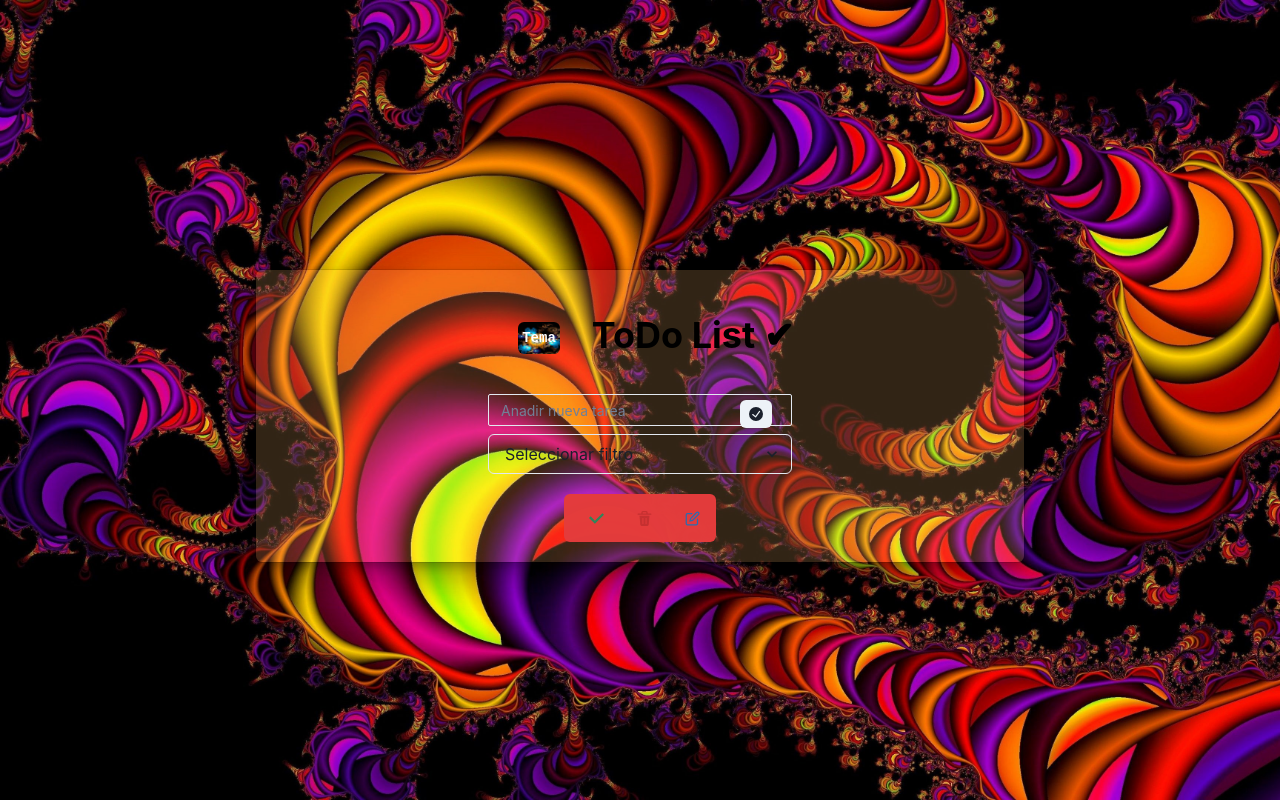
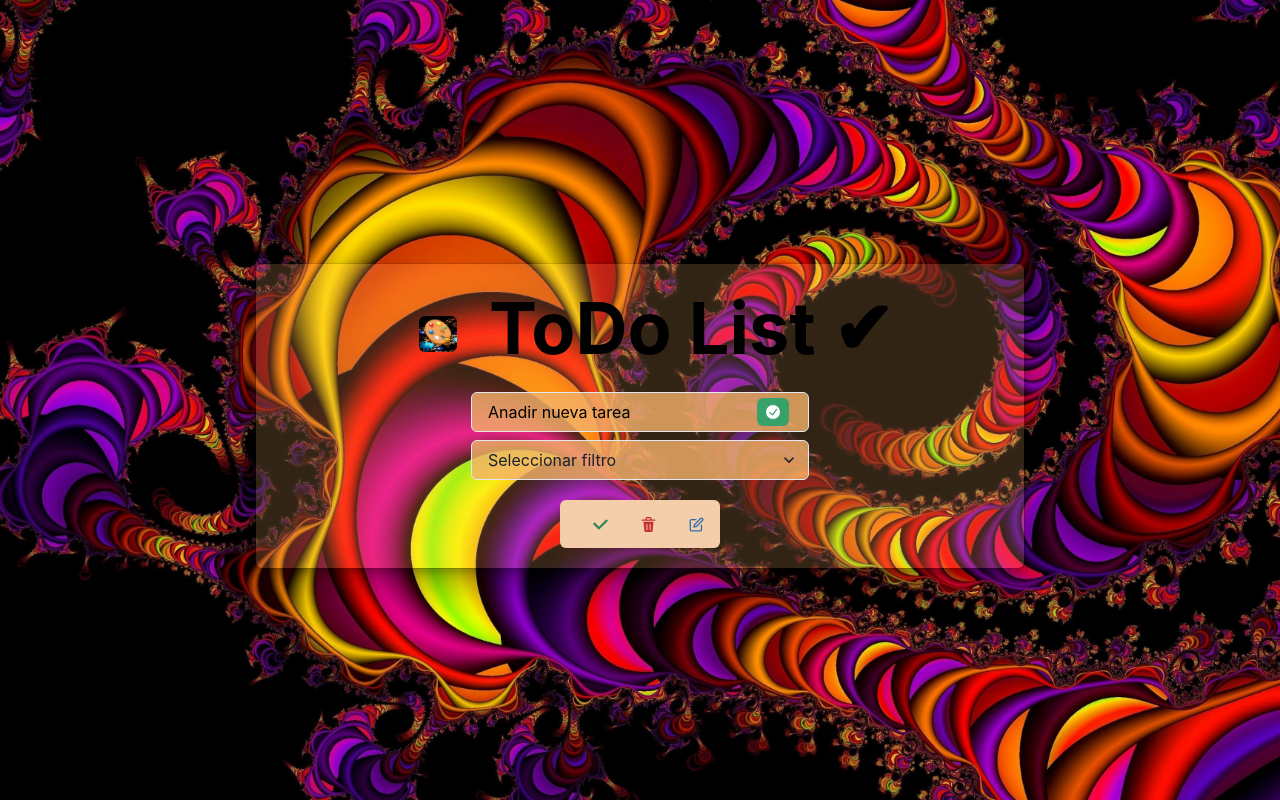
Before and after one commit to cintyy73/todo-list-react, a React (Vite) app: page / in a window 1280 px wide. Both pictures are taken after a click on the button 756 px from the left and 438 px from the top of the page. Built offline with nearby package versions, Linux system fonts and the light colour scheme.

Commit message:
Cambio funcionalidad a Eliminar, editar y  agrego estilos

```diff
--- a/src/App.jsx
+++ b/src/App.jsx
@@ -1,11 +1,16 @@
+import {
+  Box,
+  Button,
+  Heading,
+  VStack,
+  Center,
+  Tooltip
+} from "@chakra-ui/react"
+
 import { useState } from 'react'
-import { Box, Button, Heading, VStack, Center} from "@chakra-ui/react"
 import { getItemLS } from './utils/js/utils'
-
 import Header from "./components/Header/Header"
 import List from './components/List/List'
-//import DrawerExample from './components/Drawer/Drawer'
-
 import img0 from "./assets/background/img-10.jpg"
 import img1 from "./assets/background/img-1.jpg"
 import img2 from "./assets/background/img-2.jpg"
@@ -19,7 +24,7 @@ import img9 from "./assets/background/img-9.jpg"
 import img10 from "./assets/background/img-11.jpg"
 
 
-const images = [img10, img1, img2, img3, img4, img5, img6, img7, img8, img9, img0]
+const images = [img10, img1, img2, img3, img4, img5, img6, img7, img8, img9, img0]//falta validacion para q no se repita el index
 
 function App() {
   const [value, setValue] = useState({
@@ -39,7 +44,6 @@ function App() {
 
     <Box
       width={{base:'80%', md:'60%'}}
-
       marginTop={8}
       background='rgba(246, 178, 107, 0.2)'
       boxShadow='dark-lg'
@@ -53,26 +57,26 @@ function App() {
       <VStack
         color='current'>
         <Heading
+          size={{base:'2xl', xl:'4xl'}}
           color='rgba(0, 0, 0, 1)'
-          textAlign='center'
-        >
+          textAlign='center'>
+          <Tooltip label='Cambiar fondo' background='rgba(246, 178, 107, 0.8)' >
             <Button
               display={{base:'none', md:'inline'}}
               type='button'
-            size='sm'
+              size='xl'
+              fontSize='2xl'
               fontFamily='monospace'
-
               colorScheme='orange'
               bgImage={`url(${images[index +1 || index-1]})`}
               backgroundSize='cover'
               margin={8}
               padding={1}
-            onClick={()=>setIndex(Math.floor(Math.random()*10))}
-          >  Tema
+              onClick={()=>setIndex(Math.floor(Math.random()*10))} >
+                🎨
             </Button>
-
+          </Tooltip>
           ToDo List ✔
-
         </Heading>
         <Header
           value={value}
--- a/src/components/Header/Header.jsx
+++ b/src/components/Header/Header.jsx
@@ -1,7 +1,16 @@
+import {
+    VStack,
+    HStack,
+    IconButton,
+    Input,
+    Select,
+    list,
+    InputRightElement,
+    InputGroup,
+    Tooltip
+} from '@chakra-ui/react'
 import { CheckCircleIcon } from '@chakra-ui/icons'
-import { VStack, HStack,  IconButton, Input, Select, list, InputRightElement, InputGroup } from '@chakra-ui/react'
 import { setItemLS } from '../../utils/js/utils'
-// import { useState } from 'react'
 
 const Header = ({ value, setValue}) => {
     const handleChange = (event) => {
@@ -21,6 +30,7 @@ const handleList = () => {
                 complete:false
             }]
         })
+
         setItemLS('tasks',[...value.list, {
             ...list,
             task: value.task,
@@ -30,32 +40,38 @@ const handleList = () => {
         }]
         )
     }
+
     return (
         <VStack>
 
             <HStack >
 
-                <InputGroup size='md'>
+                <InputGroup  size='md'>
 
                     <Input
+
                         pr='4.5rem'
                         type='text'
                         name='task'
                         value={value.task}
                         onChange={handleChange}
                         placeholder='Anadir nueva tarea'
-                        size='sm'
+                        _placeholder={{color:'black'}}
+                        background='rgba(246, 178, 107, 0.8)'
+
                     />
 
                    <InputRightElement width='4.5rem'>
-
+                        <Tooltip
+                            label='Añadir tarea' background='green.400'>
                             <IconButton
+                                colorScheme='green'
                                 h='1.75rem'
                                 size='sm'
                                 onClick={handleList}
                                 icon={<CheckCircleIcon />}
                             />
-
+                        </Tooltip>
                     </InputRightElement>
 
                 </InputGroup>
@@ -66,11 +82,32 @@ const handleList = () => {
                 name='filter'
                 value={value.filter}
                 onChange={handleChange}
+                _placeholder={{color:'black'}}
+                background='rgba(246, 178, 107, 0.8)'
+
             >
-                <option value='all'>Seleccionar filtro</option>
-                <option value='all'>Todas las tareas</option>
-                <option value='complete'>Tareas listas</option>
-                <option value='pending'>Tareas pendientes</option>
+                <option
+                    style={{color:"black", background:"rgba(246, 178, 107, 0.8)"}}
+                    value='all'>
+                    Seleccionar filtro
+                </option>
+
+                <option
+                    style={{color:"black", background:"rgba(246, 178, 107, 0.8)"}}
+                    value='all'>
+                    Todas las tareas
+                </option>
+
+                <option
+                    style={{color:"black", background:"rgba(246, 178, 107, 0.8)"}}                value='complete'>
+                    Tareas completadas
+                </option>
+
+                <option
+                    style={{color:"black", background:"rgba(246, 178, 107, 0.8)"}}                 value='pending'>
+                    Tareas pendientes
+                </option>
+
             </Select>
 
         </VStack>
--- a/src/components/Item/Item.jsx
+++ b/src/components/Item/Item.jsx
@@ -1,19 +1,21 @@
+import { setItemLS } from '../../utils/js/utils'
+import { useState,useRef } from 'react'
 import { CheckIcon,  EditIcon,  DeleteIcon } from "@chakra-ui/icons"
 import {
   IconButton,
   useDisclosure,
-  HStack, Button,
-  // Modal,
-  // ModalOverlay,
-  // ModalContent,
-  // ModalHeader,
-  // ModalFooter,
-  // ModalBody,
-  // ModalCloseButton,
-  EditableTextarea,
-  EditablePreview,
-  Editable,
-  EditableInput,
+  Stack, Button,
+  // EditableTextarea,
+  // EditablePreview,
+  // Editable,
+  // EditableInput,
+  Modal,
+  ModalOverlay,
+  ModalContent,
+  ModalHeader,
+  ModalFooter,
+  ModalBody,
+  ModalCloseButton,
   Input,
   Text,
   ButtonGroup,
@@ -24,75 +26,101 @@ import {
   DrawerHeader,
   DrawerBody,
   DrawerFooter,
+  Tooltip,
+} from "@chakra-ui/react"
 
-
-} from "@chakra-ui/react"
-import { useState,useRef } from 'react'
-
-import { setItemLS } from '../../utils/js/utils'
 //import DrawerEditor from "../Drawer/Drawer"
 
 const Item = ({ value, setValue, item }) => {
-  const [edit, setEdit] = useState()
+  const [isModal, setIsModal] = useState(false)
+  const [edit, setEdit] = useState(item.task)
+  const btnRef = useRef()
   const { isOpen, onOpen, onClose } = useDisclosure()
-  const btnRef = useRef()
+  const OverlayTwo = () => (
+    <ModalOverlay
+    bg='none'
+    backdropFilter='auto'
+    backdropInvert='80%'
+    backdropBlur='2px'
+    />
+    )
+    const [overlay, setOverlay] = useState(<OverlayTwo />)
   const handleText = (id)=>{
    const newList = [...value.list].map((item)=>{
       if(item.id===id){
         item.complete=!item.complete
       } return item
     })
+
     setValue({
       ...value,
       list:newList
     })
+
     setItemLS('tasks', newList)
   }
+
   const editTask = (event) => {
     setEdit(event.target.value)
     console.log(event.target.value)
+  }
 
-}
   const handleTask = (id)=>{
     const editList = [...value.list].map((item)=>{
       if(item.id===id){
         item.task=edit
       } return item
     })
+
      setValue({
       ...value,
       list:editList
     })
+
     setItemLS('tasks', editList)
+
   }
 
   const deleteTask = (id) => {
+
     setValue({
       ...value,
-    list:((value.list).filter((item)=>item.id!==id)) })
+      list:((value.list).filter((item)=>item.id!==id))
+    })
     setItemLS('tasks',(value.list).filter((item)=>item.id!==id))
 
   }
-  //const [editing, setEditing] = useState(false)
 
-    return (<HStack
-              alignItems='flex-start'
+  return (
+    <Stack
+
+      direction={{base:"column", md:"row"}}
+      alignItems={{base:'center', md:'flex-start'}}
       justifyContent='center'
-              background={item.complete?'rgba(90 ,220, 90, 0.99)':'rgba(228, 60, 60, 0.99)'}
+      background='rgba(244 ,206, 170, 1)'
       rounded='md'
       padding={1}
       width='100%'
     >
-           <Text  width='60%'
+
+      <Text
+        width='60%'
         fontFamily='mogena'
+        textShadow={ item.complete?'0px 0px 5px rgba(0, 168, 0, 1)':'0px 0px 5px rgba(168, 0, 0, 1)'}
         color='black'
-          fontSize='md'
+        fontSize={{base:'md', sm:'xl'}}
         borderColor={'black'}
         as={item.complete?'del': ''}
+        padding={1}
+
       >
       {item.task}  </Text>
+
       <ButtonGroup
-          spacing={2}>
+        spacing={2}
+      >
+        <Tooltip
+          label={item.complete?'Marcar como incompleta':'Marcar como completa'} background={item.complete?'red.600':'green.600'}>
           <IconButton
             onClick={()=>handleText(item.id)}
             variant='ghost'
@@ -100,16 +128,62 @@ const Item = ({ value, setValue, item }) => {
             aria-label='Complete'
             fontSize='15px'
             icon={<CheckIcon />}
-        /><IconButton
-          onClick={()=>deleteTask(item.id)}
+          />
+        </Tooltip>
+        <>
+        <Tooltip
+          label='Eliminar' background='red.600'>
+          <IconButton
+            onClick={() => {
+              setOverlay(<OverlayTwo />)
+              onOpen()
+              setIsModal(true)
+
+            }}
+            // onClick={()=>deleteTask(item.id)}
             variant='ghost'
             colorScheme='red'
             aria-label='Complete'
             fontSize='15px'
             icon={<DeleteIcon />}
           />
+        </Tooltip>
+        <Modal isCentered isOpen={isModal?isOpen:onclose} onClose={()=>{
+          onClose()
+          setIsModal(true)
+        }}>
+        {overlay}
+        <ModalContent>
+          <ModalHeader>{item.task}</ModalHeader>
+          <ModalCloseButton />
+          <ModalBody>
+            <Text>¿Desea eliminar permanentemente esta tarea?</Text>
+          </ModalBody>
+          <ModalFooter>
+           <ButtonGroup >
+           <Tooltip
+          label='Cerrar' background='blue.600'>
+           <Button colorScheme='blue' onClick={()=>{
+              onClose()
+              setIsModal(false)
+           }}>Close</Button>
+          </Tooltip>
+           <Tooltip
+          label='Eliminar' background='red.600'>
+            <Button colorScheme='red' onClick={()=>{
+              deleteTask(item.id)
+              setIsModal(false)
+              }}>Eliminar</Button>
+            </Tooltip>
 
+           </ButtonGroup>
+          </ModalFooter>
+        </ModalContent>
+      </Modal>
+    </>
       <>
+        <Tooltip
+          label='Editar' background='blue.600'>
           <IconButton
             ref={btnRef}
             onClick={onOpen}
@@ -119,22 +193,23 @@ const Item = ({ value, setValue, item }) => {
             fontSize='15px'
             icon={<EditIcon />}
           />
+        </Tooltip>
+
           <Drawer
-        isOpen={isOpen}
+            background='rgba(244 ,206, 170, 1)'
+            isOpen={!isModal?isOpen:onclose}
             placement='right'
             onClose={onClose}
-        finalFocusRef={btnRef}
-      >
+            finalFocusRef={btnRef} >
             <DrawerOverlay />
-        <DrawerContent>
+            <DrawerContent >
               <DrawerCloseButton />
-          <DrawerHeader>Editar tarea</DrawerHeader>
-
+              <DrawerHeader>
+                Editar tarea
+              </DrawerHeader>
               <DrawerBody>
                 <Input m={2} type='text' value={edit} onChange={editTask} placeholder={item.task}/>
-
               </DrawerBody>
-
               <DrawerFooter>
                 <Button variant='red.500' mr={3} onClick={onClose}>
                   Cancel
@@ -142,16 +217,17 @@ const Item = ({ value, setValue, item }) => {
                 <Button  onClick={()=>{
                   handleTask(item.id)
                   onClose(true)} }
-               colorScheme='blue'>Editar</Button>
+                  colorScheme='blue'
+                >
+                  Editar
+                </Button>
                 </DrawerFooter>
               </DrawerContent>
             </Drawer>
           </>
       </ButtonGroup>
-      </HStack>
-
+    </Stack>
   )
-
 }
 
 export default Item
```
Also changed, not shown: src/components/Drawer/Drawer.jsx (deleted, +0 -47 lines), src/components/Editor/Editor.jsx (deleted, +0 -45 lines), src/utils/js/utils.js (line endings or trailing spaces). Lines whose indentation alone changed are shown as unchanged.
